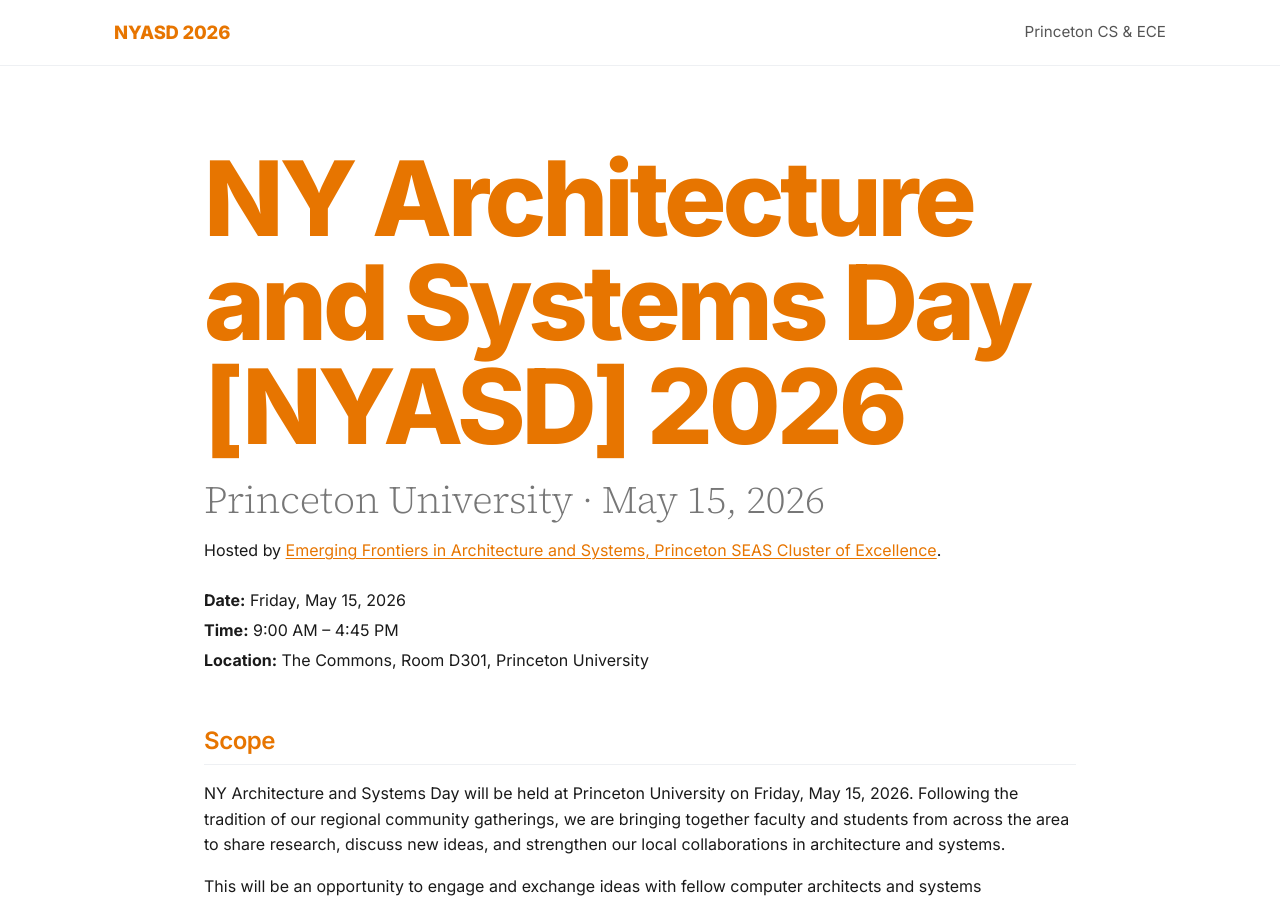
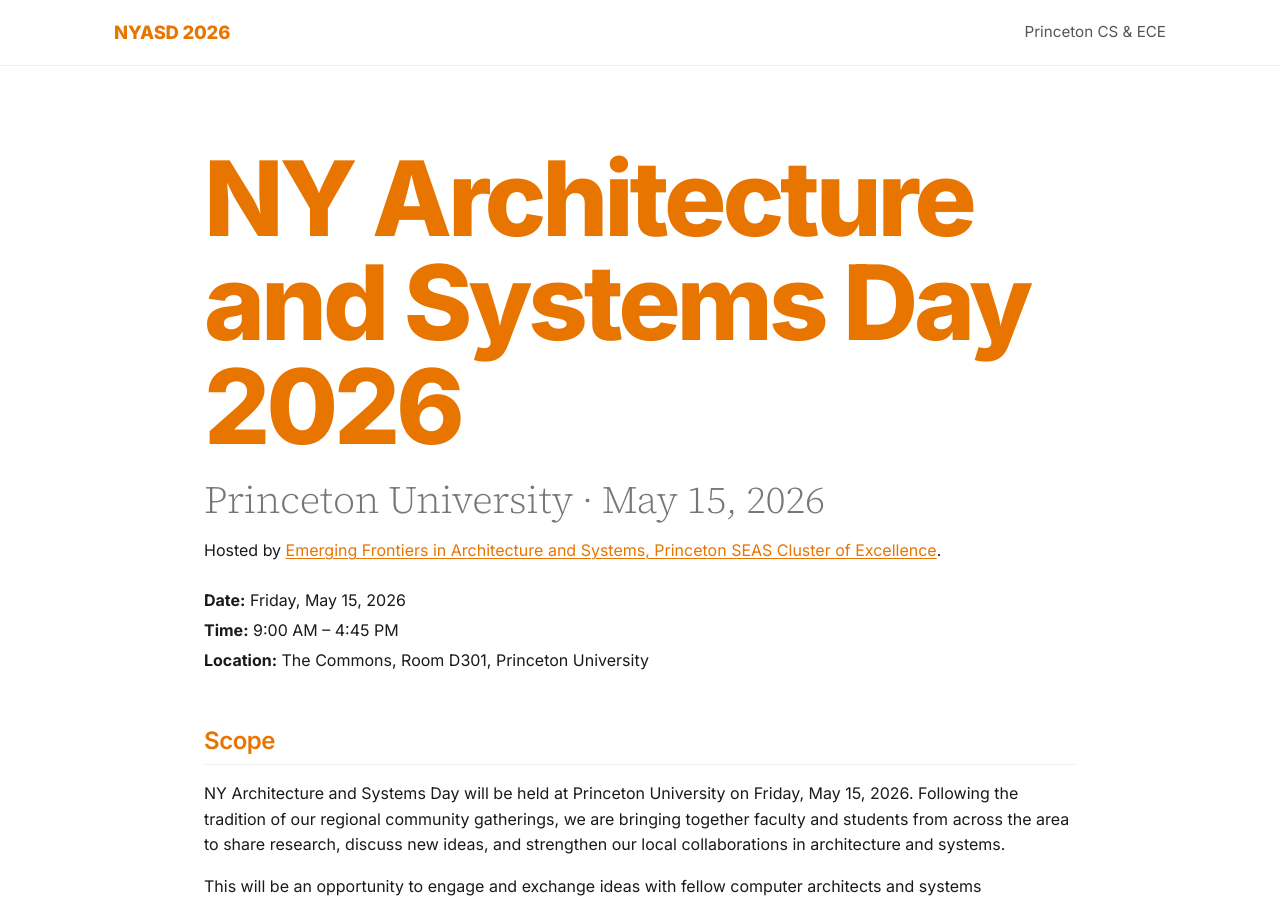
Before and after one commit to princetoncomputerarch/princetoncomputerarch.github.io, a Jekyll site: the page built from index.html, in a window 1280 px wide and 900 px high. Built offline with Jekyll 4.4.1, drawn with Linux system fonts in a browser that asks for light colours.

Commit message:
Update big_title for NYASD 2026

```diff
--- a/_data/hero.yml
+++ b/_data/hero.yml
@@ -7,7 +7,7 @@
 #   subtitle_top    — quiet light-grey serif sub-line
 #   subtitle_bottom — bold brand-color sub-line
 hero:
-  big_title:        "NY Architecture and Systems Day [NYASD] 2026"
+  big_title:        "NY Architecture and Systems Day 2026"
   subtitle_top:     "Princeton University · May 15, 2026"
   # subtitle_bottom:  ""
 
```
